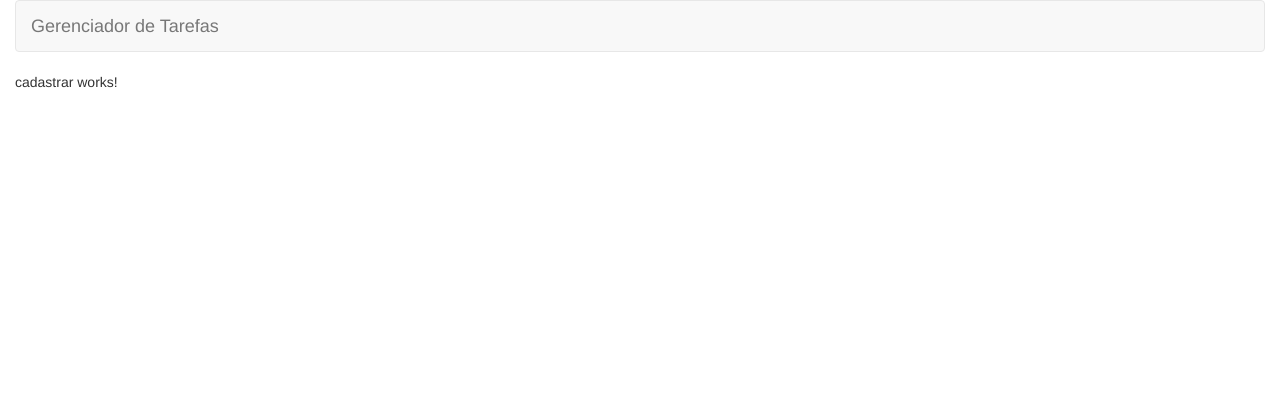
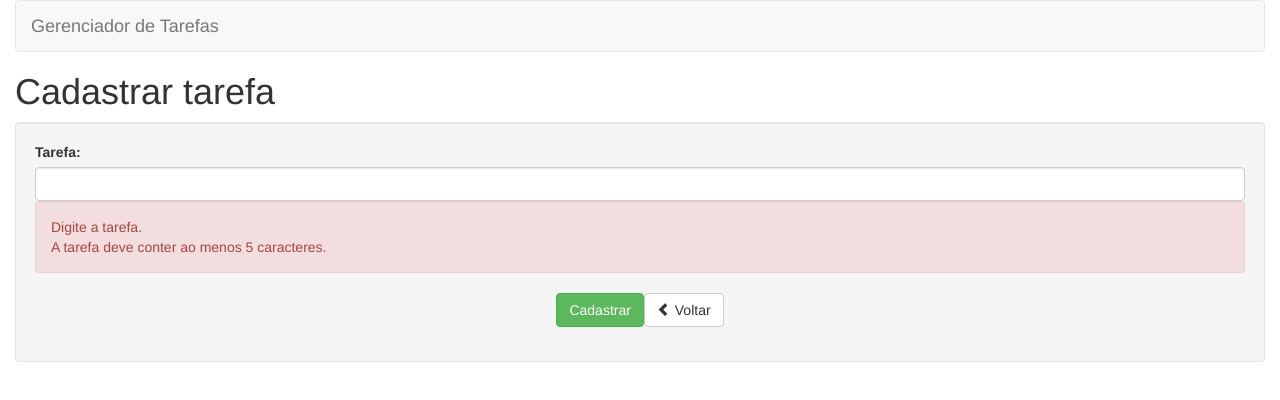
Before and after one commit to JoaoDognini/gerenciador-de-tarefas, an Angular app in the folder gerenciador-de-tarefas/: page /tarefas/cadastrar in a window 1280 px wide. Shown: the top 400 px of the page. Built offline with nearby package versions, Linux system fonts and the light colour scheme.

Commit message:
HTML do Cadastro

```diff
--- a/gerenciador-de-tarefas/src/app/tarefas/cadastrar/cadastrar.component.html
+++ b/gerenciador-de-tarefas/src/app/tarefas/cadastrar/cadastrar.component.html
@@ -1 +1,35 @@
-<p>cadastrar works!</p>
+<h1>Cadastrar tarefa</h1>
+
+<div class="well">
+  <form >
+    <div class="form-group">
+      <label for="nome">Tarefa:</label>
+      <input
+        type="text"
+        class="form-control"
+        id="nome"
+        name="nome"
+        minlength="5"
+        required>
+      <div class="alert alert-danger">
+        <div >
+          Digite a tarefa.
+        </div>
+        <div >
+          A tarefa deve conter ao menos 5 caracteres.
+        </div>
+      </div>
+    </div>
+    <div class="form-group text-center">
+      <input
+        type="submit"
+        class="btn btn-success"
+        value="Cadastrar">
+      <a
+        class="btn btn-default">
+        <span class="glyphicon glyphicon-chevron-left"
+          aria-hidden="true"></span> Voltar
+      </a>
+    </div>
+  </form>
+</div>
```
